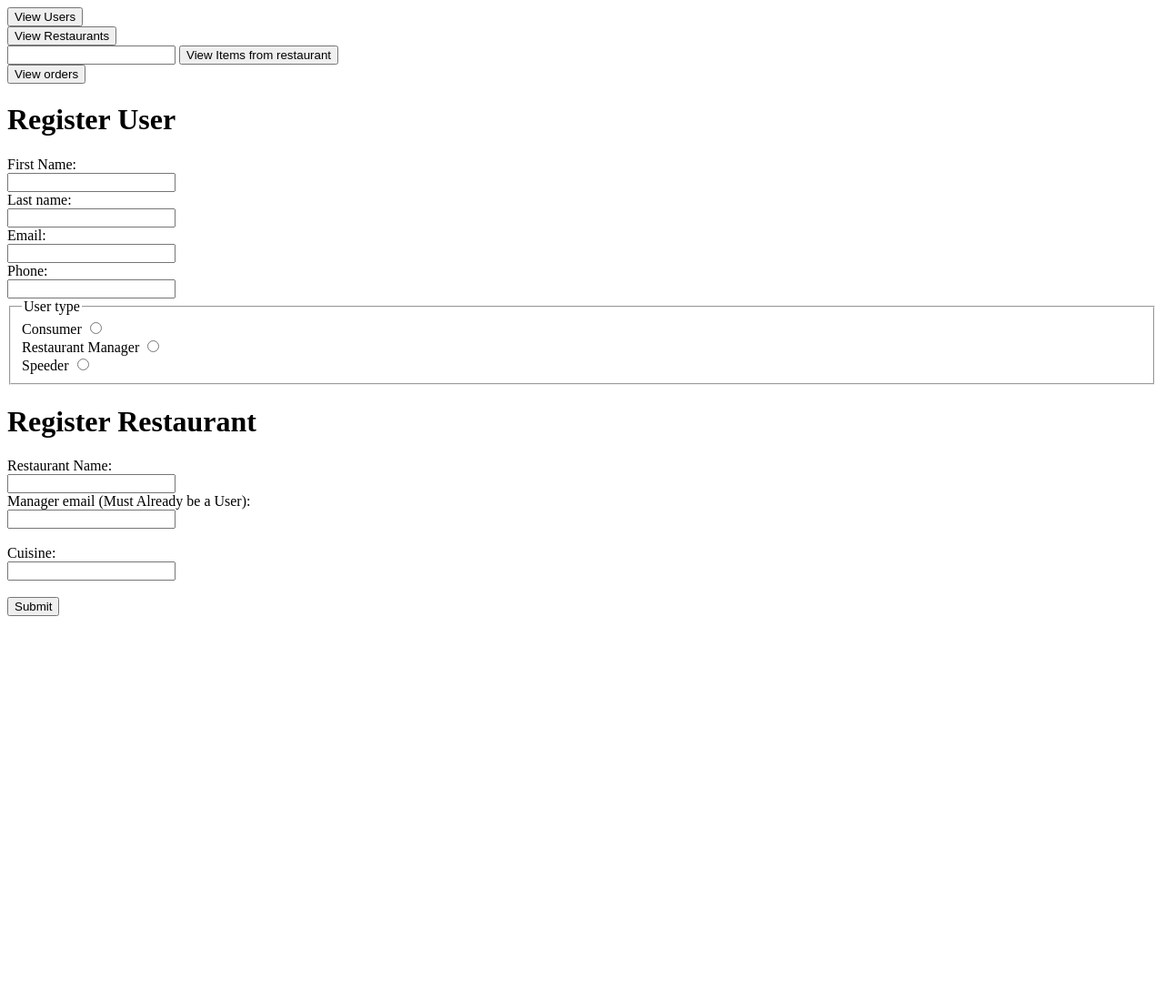
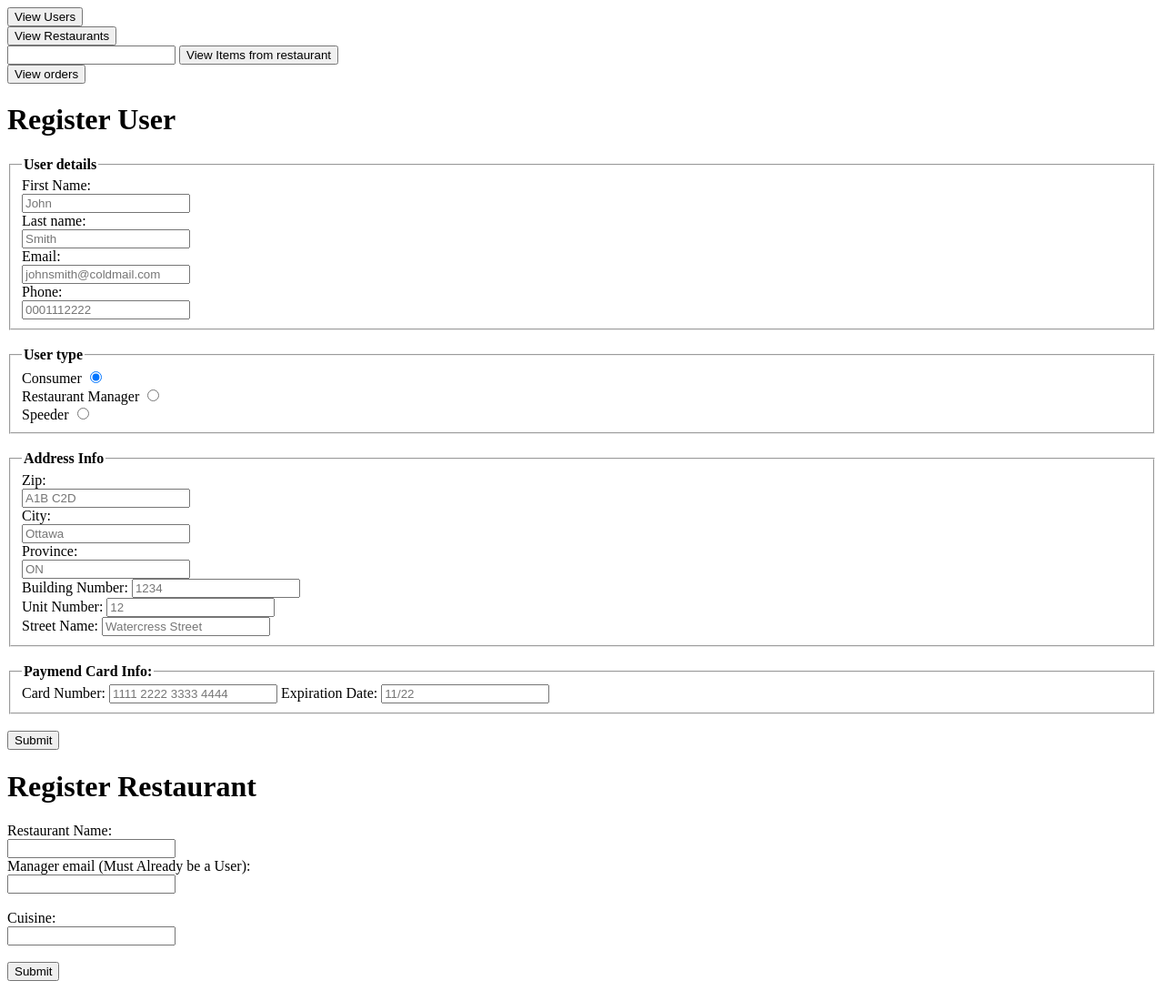
Before and after one commit to SpeedyFoods/database, a Flask app: page / in a window 1280 px wide. Shown: the whole page at 91% size. Before the commit the page ends 677 px from the top, so only its background shows below. Run offline with Flask 2, Linux system fonts and the light colour scheme.

Commit message:
working on register user form

```diff
--- a/templates/home.html
+++ b/templates/home.html
@@ -1,3 +1,7 @@
+<!-- TODO:
+    - make user sign up form inputs have enough room for content, e.g email
+    - add proper/consistent spacing for label/input pairs
+-->
 <!DOCTYPE html>
 <html lang="en">
 <head>
@@ -7,10 +11,6 @@
     <title>Document</title>
 </head>
 <body>
-
-    <!-- FORMS: -->
-    <!-- TODO: A form to submit to user_sign_up -->
-
     <!--  A button that shows a list of Users -->
     <form action="/view_users">
         <input type="submit" value="View Users" />
@@ -51,25 +51,29 @@
         #   "card_number": { "type": "string" },
         #   "expiration_date": { "type": "number" },  -->
     <form action="/user_sign_up" method="post">
-        <label for="first_name">First Name:</label><br>
-        <input type="text" id="first_name" name="first_name" value=""><br>
+        <fieldset>
+            <legend><strong>User details</strong></legend>
 
-        <label for="last_name">Last name:</label><br>
-        <input type="text" id="last_name" name="last_name" value=""><br>
+            <label for="first_name">First Name:</label><br>
+            <input type="text" id="first_name" name="first_name" placeholder="John" pattern="^\w+$" required><br>
 
-        <label for="email">Email:</label><br>
-        <input type="text" id="email" name="email" value=""><br>
+            <label for="last_name">Last name:</label><br>
+            <input type="text" id="last_name" name="last_name" placeholder="Smith" pattern="^\w+$" required><br>
 
-        <label for="phone">Phone:</label><br>
-        <input type="text" id="phone" name="phone" value=""><br>
+            <label for="email">Email:</label><br>
+            <input type="email" id="email" name="email" placeholder="johnsmith@coldmail.com" required><br>
 
-
+            <label for="phone">Phone:</label><br>
+            <input type="tel" id="phone" name="phone" placeholder="0001112222" value="" required><br>
+        </fieldset>
+        <br>
         <!-- https://developer.mozilla.org/en-US/docs/Web/HTML/Element/input/radio#defining_a_radio_group -->
         <!-- label *for* is for the id, input *name* is for HTTP request -->
         <fieldset>
-            <legend>User type</legend>
+            <legend><strong>User type</strong></legend>
+
             <label for="consumer">Consumer</label>
-            <input type="radio" id="consumer" name="user_type" value="0"><br>
+            <input type="radio" id="consumer" name="user_type" value="0" checked><br>
 
             <label for="restaurant_manager">Restaurant Manager</label>
             <input type="radio" id="restaurant_manager" name="user_type" value="1"><br>
@@ -77,6 +81,42 @@
             <label for="speeder">Speeder</label>
             <input type="radio" id="speeder" name="user_type" value="2"><br>
         </fieldset>
+        <br>
+        <fieldset>
+            <legend><strong>Address Info</strong></legend>
+
+            <label for="zip">Zip:</label><br>
+            <input type="text" id="zip" name="zip" minlength="7" maxlength="7" placeholder="A1B C2D" pattern="^\w\d\w\s\d\w\d$" required><br>
+
+            <label for="city">City:</label><br>
+            <input type="text" name="city" id="city" placeholder="Ottawa" pattern="^\w+$" required><br>
+
+            <label for="province">Province:</label><br>
+            <input type="text" name="province" id="province" placeholder="ON" maxlength="2" required><br>
+
+            <label for="building_number">Building Number:</label>
+            <input type="number" name="building_number" id="building_number" placeholder="1234" required><br>
+
+            <!-- Not required! possible not to live in appt. -->
+            <label for="unit_number">Unit Number:</label>
+            <input type="number" name="unit_number" id="unit_number" placeholder="12"><br>
+
+            <label for="street_name">Street Name:</label>
+            <input type="text" name="street_name" id="street_name" pattern="\w+ \w+" placeholder="Watercress Street" required><br>
+        </fieldset>
+        <br>
+        <fieldset>
+            <legend><strong>Paymend Card Info:</strong></legend>
+
+            <!-- https://stackoverflow.com/questions/48534229/what-is-the-correct-input-type-for-credit-card-numbers -->
+            <label for="card_number">Card Number:</label>
+            <input type="tel" name="card_number" id="card_number" pattern="[0-9\s]{13,19}" placeholder="1111 2222 3333 4444">
+
+            <label for="expiration_date">Expiration Date:</label>
+            <input type="text" pattern="^\d\d\/\d\d$" placeholder="11/22">
+        </fieldset>
+        <br>
+        <input type="submit" value="Submit">
     </form>
 
     <h1>Register Restaurant</h1>
```
